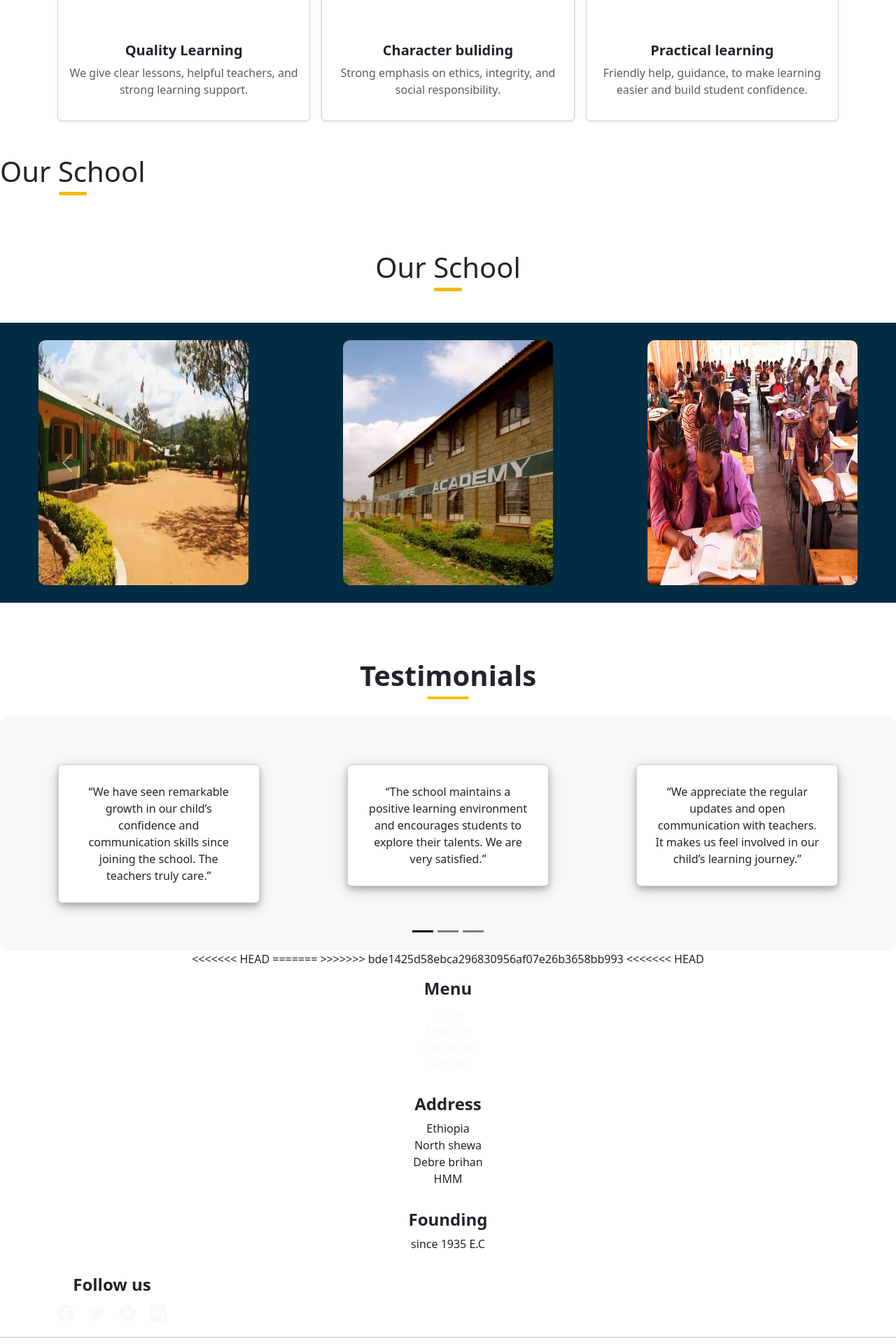
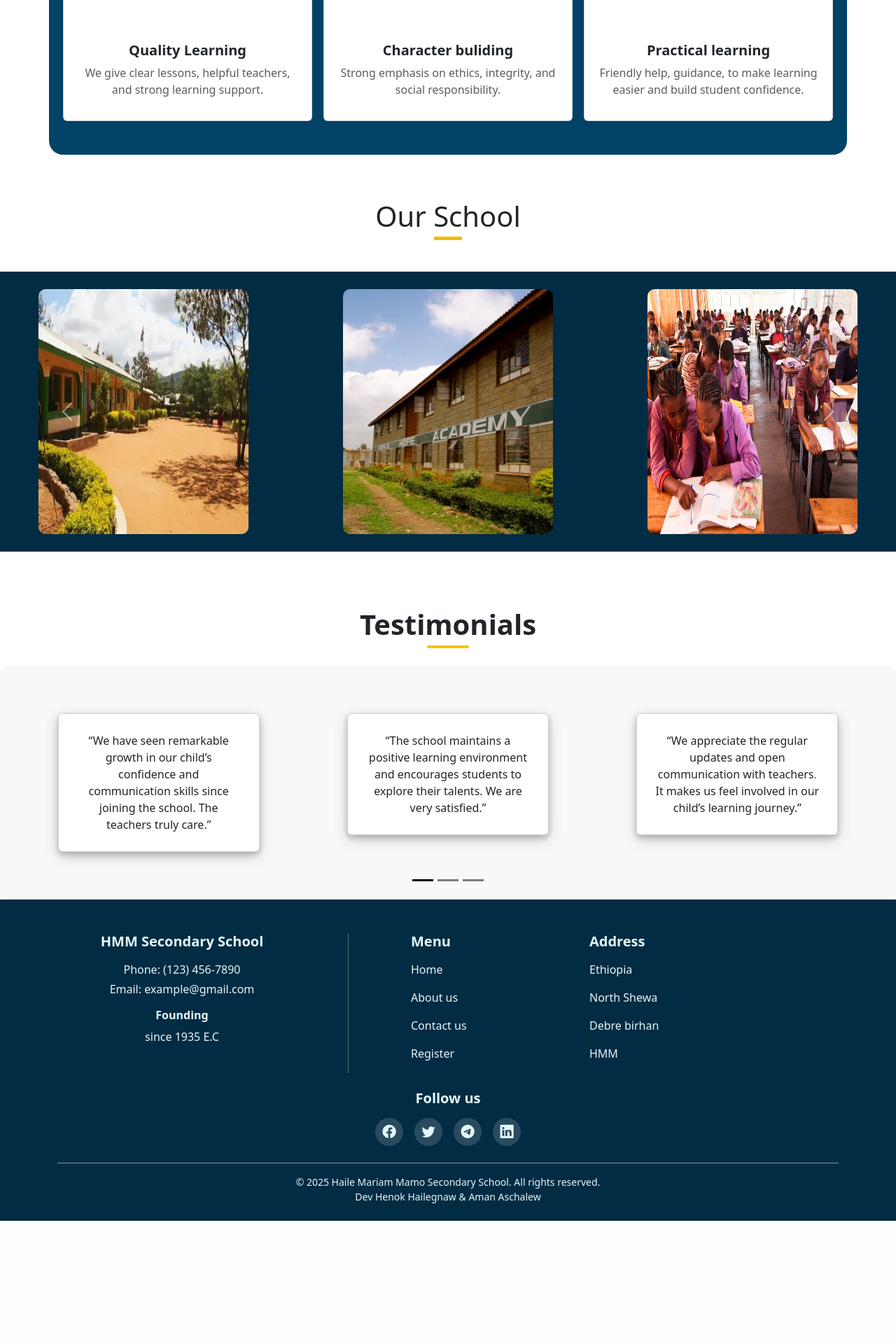
Before and after one commit to henok03/School-project-1, a PHP site: page / in a window 1280 px wide. Shown: the part 880-2800 px from the top of the page at 70% size. After the commit the page ends 2624 px from the top, so only its background shows below. Run offline with PHP 8.4, Linux system fonts and the light colour scheme.

Commit message:
i fix the whole error

```diff
--- a/index.html
+++ b/index.html
@@ -102,15 +102,9 @@
 
 
 
-<section class="container py-5 mt-5" style=" background: linear-gradient(135deg,#022c43);
 
 
-<section class="container py-5 mt-5" style=" background: #004367;
-
-
-    color: white;
-    padding: 60px 20px;
-    border-radius: 20px;
+<section class="container py-5 mt-5" style=" background: #004367;color: white;padding: 60px 20px; border-radius: 20px;
     overflow: hidden;
     position: relative;">
   <div class="text-center mb-4">
@@ -159,11 +153,10 @@
 
 </div>
 
-  <h1 class="ourschool" data-aos="fade-left">Our School</h1>
+
 
 <div class="text-center mt-5 pt-3 ">
-  <div >
- <h1 class="ourschool" data-aos="fade-left">Our School</h1>
+  <h1 class="ourschool" data-aos="fade-left">Our School</h1>
 </div>
 
 
@@ -206,7 +199,8 @@
 </div>
 
 </div>
- <div style="position: relative; top: 10vh; ">
+
+ <div style="position: relative; top: 10vh; text-align: center;">
  <h1 style="text-align: center; " class="testimonials">  <strong>Testimonials</strong></h1>
 </div>
 <div id="carouselExample" class="carousel slide bg-c " data-aos="fade-left" data-bs-ride="carousel">
@@ -305,55 +299,11 @@
   </button>
  </div>
 </div>
-<<<<<<< HEAD
-=======
-
->>>>>>> bde1425d58ebca296830956af07e26b3658bb993
 
 
 
 
 
-<<<<<<< HEAD
- <div class="col">
-  <h4 class="pt-3 fw-bold  footer-title">Menu</h4>
-<ul class="list-unstyled">
-    <li><a href="index.html" class="text-decoration-none text-light  ">Home</a></li>
-    <li><a href="index2.html" class="text-decoration-none text-light  ">About us</a></li>
-    <li><a href="#" class="text-decoration-none text-light  ">Contact us</a></li>
-    <li><a href="#" class="text-decoration-none text-light ">Register</a></li>
-
-</ul></div>
-  <div class="col">
-    <h4 class="pt-3 fw-bold  footer-title">Address</h4>
-    <ul class="list-unstyled">
-      <p >Ethiopia <br>
-        North shewa <br>
-         Debre brihan <br>
-          HMM
-      </p>
-    </ul>
-</div>
-   <div class="col">
-    <h4 class="pt-3 fw-bold  footer-title">Founding </h4>
-    <ul class="list-unstyled">
-      <li>since 1935 E.C</li>
-
-    </ul>
-     </div>
-    <div class="col-6 col-lg-3 ">
-      <h4 class="pt-3 fw-bold footer-title">Follow us</h4>
-      <a href="#" class="text-decoration-none text-light  me-3 social-media"><i class="bi bi-facebook fs-4"></i></a>
-      <a href="#" class="text-decoration-none text-light  me-3 social-media"><i class="bi bi-twitter fs-4"></i></a>
-      <a href="#" class="text-decoration-none text-light  me-3 social-media"><i class="bi bi-telegram fs-4"></i></a>
-      <a href="#" class="text-decoration-none text-light  social-media"><i class="bi bi-linkedin fs-4"></i></a>
-    </div>
-
-    </div>
- <hr>
-  <div class=" d-flex justify-content-center mt-5">
-    <p class="mb-0  text-center" >&copy; 2025 Haile Mariam Mamo Secondary School. <br> All rights reserved.
-    </p>
 
 
 <!-- Bootstrap CSS -->
@@ -369,14 +319,14 @@
 
             <!-- School -->
             <div class="col-12 col-md-4">
-                <h5 class="fw-bold mb-3">HMM Secondary School</h5>
+                <h5 class="fw-bold mb-3 text-center text-small-start">HMM Secondary School</h5>
 
                 <h6 class="fw-bold"></h6>
-                <p class="mb-1">Phone: (123) 456-7890</p>
-                <p class="mb-3">Email: example@gmail.com</p>
+                <p class="mb-1 text-center text-small-start">Phone: (123) 456-7890</p>
+                <p class="mb-3 text-center text-small-start">Email: example@gmail.com</p>
 
-                <h6 class="fw-bold">Founding</h6>
-                <p>since 1935 E.C</p>
+                <h6 class="fw-bold text-center text-small-start">Founding</h6>
+                <p class="text-center text-small-start">since 1935 E.C</p>
             </div>
 
             <!-- Divider -->
@@ -386,11 +336,11 @@
 
             <!-- Menu -->
             <div class="col-6 col-md-3">
-                <h5 class="fw-bold mb-3">Menu</h5>
-                <p><a href="index.html">Home</a></p>
-                <p><a href="index2.html">About us</a></p>
-                <p><a href="contact us.html">Contact us</a></p>
-                <p><a href="#">Register</a></p>
+                <h5 class="fw-bold mb-3" style="margin-left: 30px;">Menu</h5>
+                <p><a href="index.html"  style="margin-left: 30px;">Home</a></p>
+                <p><a href="index2.html" style="margin-left: 30px;">About us</a></p>
+                <p><a href="contact us.html" style="margin-left: 30px;">Contact us</a></p>
+                <p><a href="#" style="margin-left: 30px;">Register</a></p>
             </div>
 
             <!-- Address -->
@@ -403,8 +353,8 @@
             </div>
 
             <!-- Follow Us -->
-            <div class="col-12 mt-4 ">
-                <h5 class="fw-bold mb-3">Follow us</h5>
+            <div class="col-12 mt-4 align-items-center d-flex flex-column">
+                <h5 class="fw-bold mb-3 ">Follow us</h5>
                 <div class=" gap-3 d-flex justify-content-center ">
                     <a href="#" class="social-icon"><i class="bi bi-facebook"></i></a>
                     <a href="#" class="social-icon"><i class="bi bi-twitter"></i></a>
```
Also changed, not shown: style2.css (+3 -5 lines).
